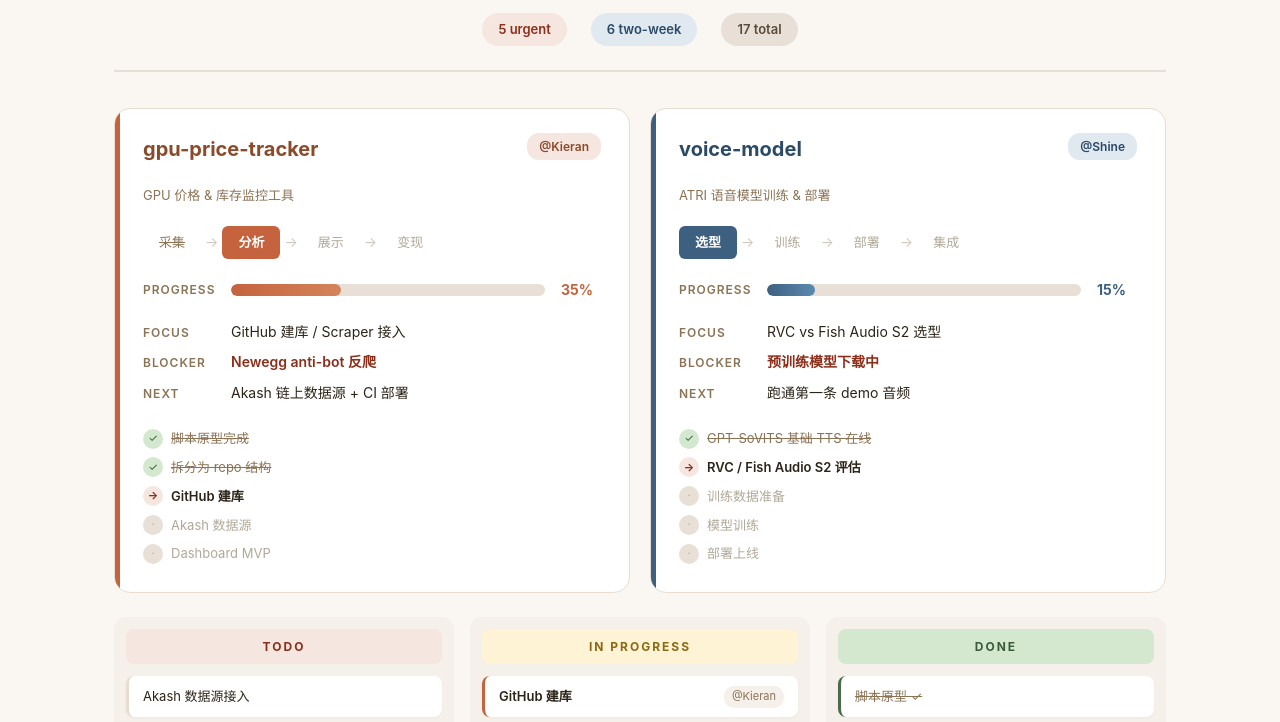
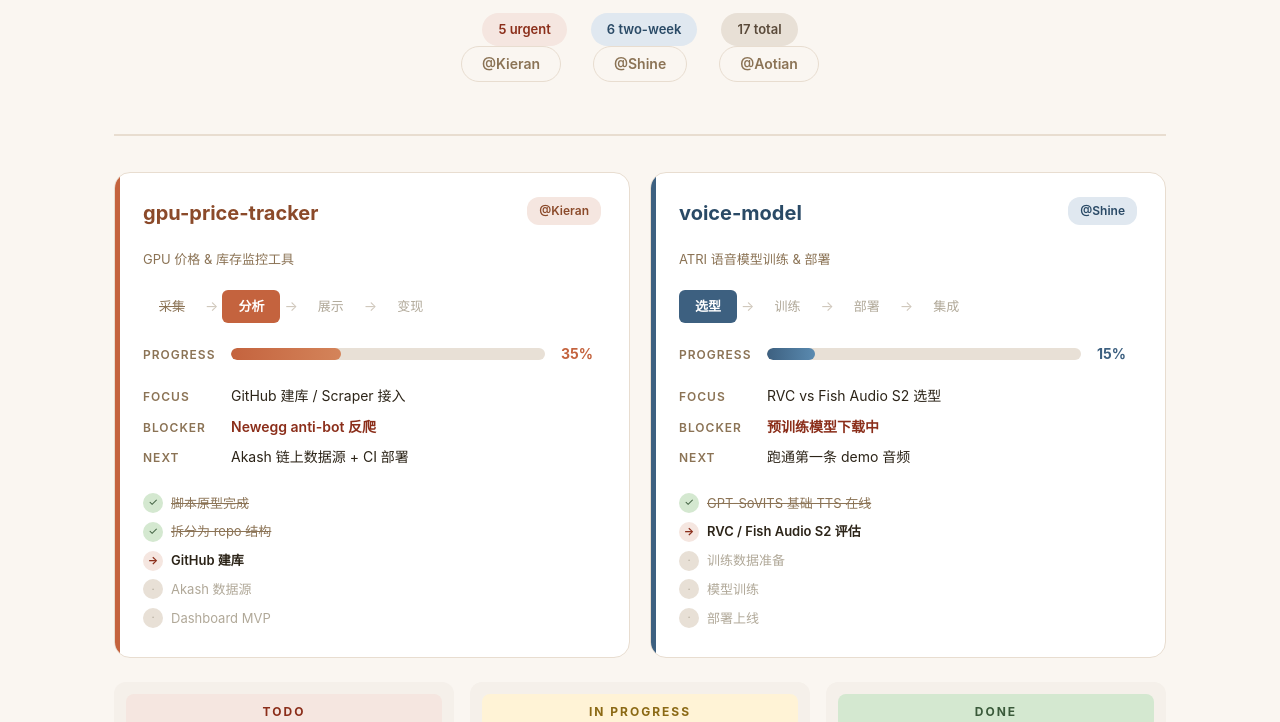
Before and after one commit to happy-shine/gitdone, a plain HTML site: page index.html in a window 1280 px wide. Shown: the part 110-832 px from the top of the page. Drawn offline with Linux system fonts and the light colour scheme.

Commit message:
feat: hidden scrollbar + user nav links

```diff
--- a/index.html
+++ b/index.html
@@ -288,6 +288,32 @@
     padding: 12px;
     max-height: 360px;
     overflow-y: auto;
+    scrollbar-width: none;
+    -ms-overflow-style: none;
+  }
+  .kanban-col::-webkit-scrollbar { display: none; }
+
+  /* User Links */
+  .user-links {
+    display: flex;
+    justify-content: center;
+    gap: 32px;
+    margin-bottom: 28px;
+  }
+  .user-link {
+    font-size: 14px;
+    font-weight: 600;
+    color: #8B7355;
+    text-decoration: none;
+    padding: 6px 20px;
+    border-radius: 20px;
+    border: 1.5px solid #E8DDD0;
+    transition: all 0.2s;
+  }
+  .user-link:hover {
+    background: #2C2418;
+    color: #FAF6F1;
+    border-color: #2C2418;
   }
   .kanban-header {
     font-size: 12px;
@@ -345,6 +371,11 @@
     <span class="stat-pill stat-urgent">5 urgent</span>
     <span class="stat-pill stat-normal">6 two-week</span>
     <span class="stat-pill stat-total">17 total</span>
+  </div>
+  <div class="user-links">
+    <a class="user-link" href="#kieran">@Kieran</a>
+    <a class="user-link" href="#shine">@Shine</a>
+    <a class="user-link" href="#aotian">@Aotian</a>
   </div>
 </div>
 
@@ -468,7 +499,7 @@
 <div class="section-title">Sprint Board</div>
 
 <div class="sprint-group">
-  <div class="sprint-owner">@Kieran</div>
+  <div class="sprint-owner" id="kieran">@Kieran</div>
   <ul class="sprint-list">
     <li class="urgent">GitHub 建库</li>
     <li class="urgent">Akash 数据源接入</li>
@@ -477,7 +508,7 @@
 </div>
 
 <div class="sprint-group">
-  <div class="sprint-owner">@Shine</div>
+  <div class="sprint-owner" id="shine">@Shine</div>
   <ul class="sprint-list">
     <li class="urgent">README 文档</li>
     <li class="normal">RVC 训练</li>
@@ -486,7 +517,7 @@
 </div>
 
 <div class="sprint-group">
-  <div class="sprint-owner">@Aotian</div>
+  <div class="sprint-owner" id="aotian">@Aotian</div>
   <ul class="sprint-list">
     <li class="urgent">知乎爬虫</li>
     <li class="urgent">性转克隆体可行性论证</li>
```
